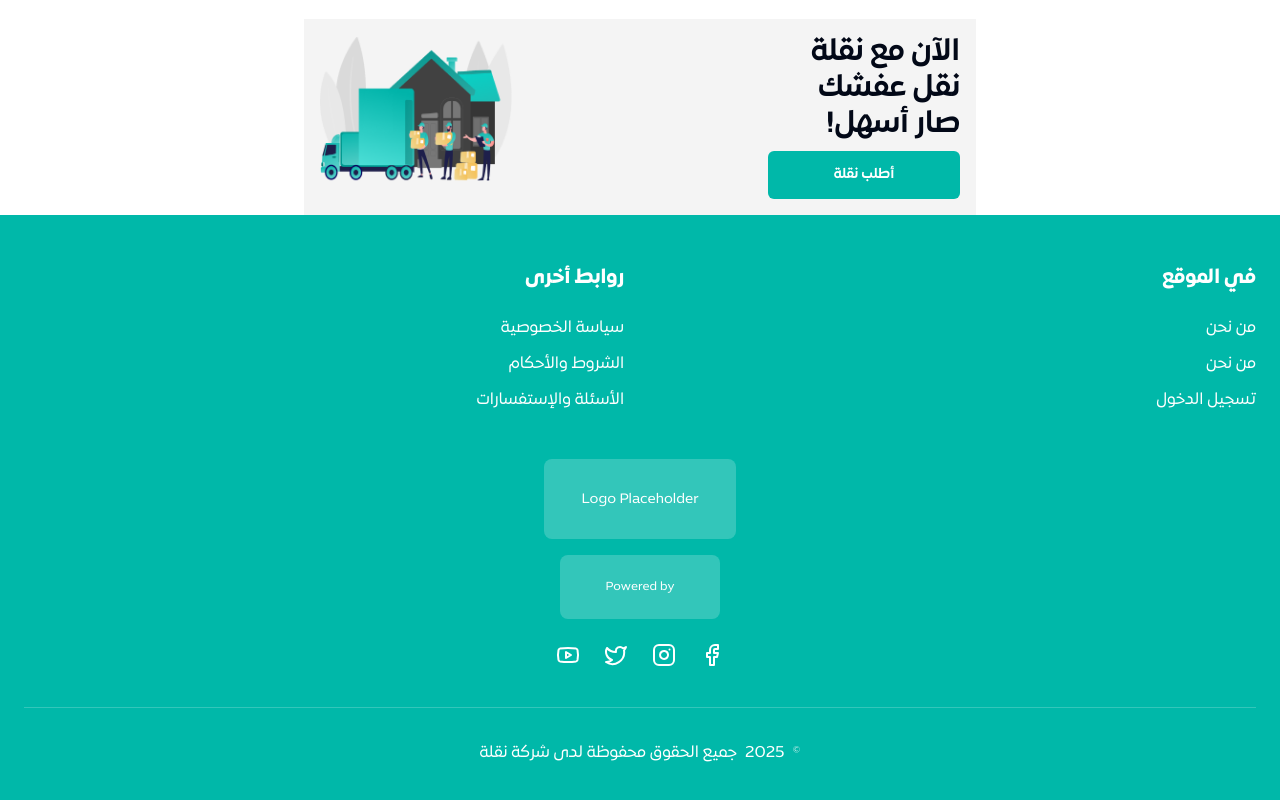
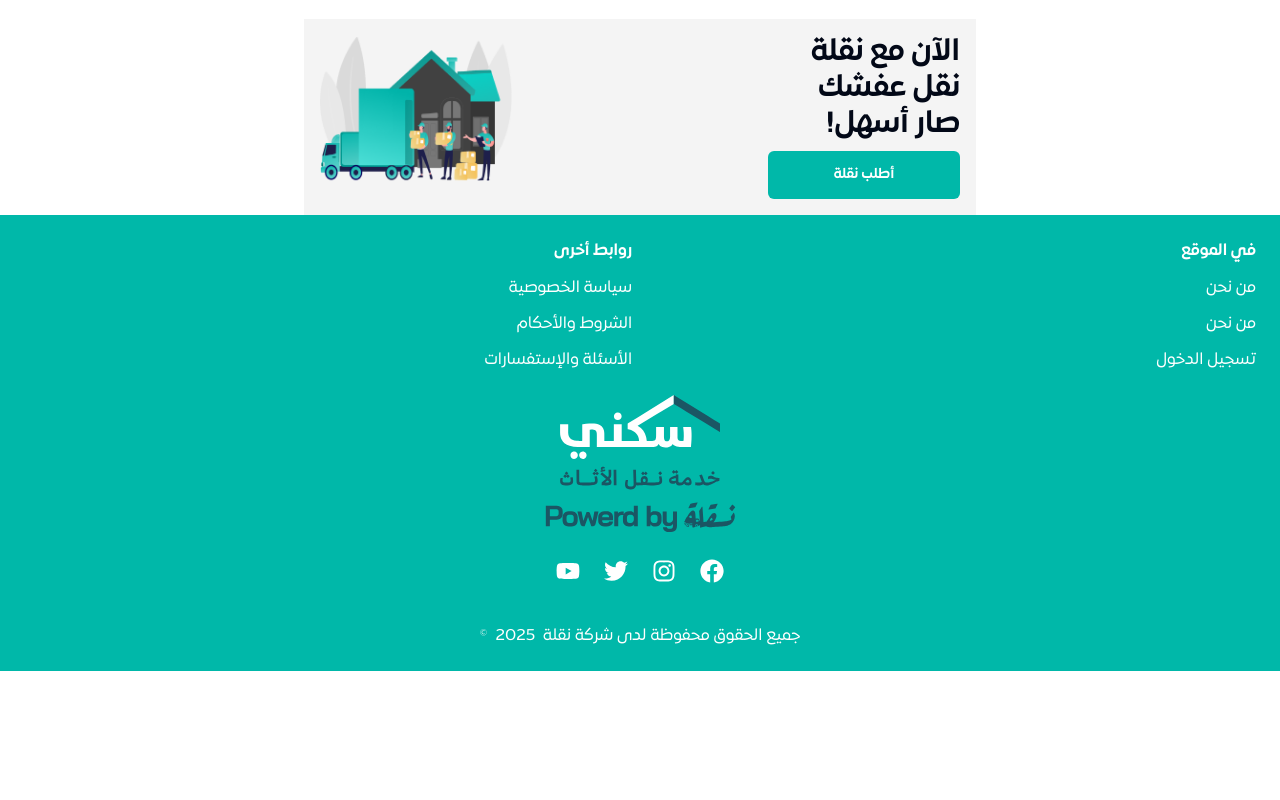
Before and after one commit to AMohamedRaafat/naqlah, a Next.js app: page / in a window 1280 px wide. Shown: the part 2936-3736 px from the top of the page. After the commit the page ends 3607 px from the top, so only its background shows below. Built offline with nearby package versions, Linux system fonts and the light colour scheme; a web font is replaced by a local one.

Commit message:
Replace Lucide icons with react-icons in footer

```diff
--- a/components/footer.tsx
+++ b/components/footer.tsx
@@ -4,7 +4,7 @@ import Image from 'next/image';
 import Link from 'next/link';
 import { useTranslations } from 'next-intl';
 import { useLanguage } from '@/contexts/language-context';
-import { Facebook, Instagram, Twitter, Youtube } from 'lucide-react';
+import { FaFacebook, FaInstagram, FaTwitter, FaYoutube } from 'react-icons/fa';
 
 export default function Footer() {
   const t = useTranslations();
@@ -14,35 +14,13 @@ export default function Footer() {
 
   return (
     <footer className="bg-[#00B8A9] text-white mt-auto font-expo-arabic">
-      <div className="container mx-auto px-6 py-12">
+      <div className="container mx-auto px-6 py-6">
         {/* Top Section - Two Columns */}
-        <div className="grid grid-cols-1 md:grid-cols-2 gap-8 mb-12">
-          {/* Other Links - Right side in RTL */}
-          <div className={isRTL ? 'md:order-2' : 'md:order-1'}>
-            <h3 className="text-xl font-bold mb-6">{t('footer.otherLinks')}</h3>
-            <ul className="space-y-3 text-base">
-              <li>
-                <Link href="/privacy" className="hover:opacity-80 transition-opacity">
-                  {t('footer.privacyPolicy')}
-                </Link>
-              </li>
-              <li>
-                <Link href="/terms" className="hover:opacity-80 transition-opacity">
-                  {t('footer.termsConditions')}
-                </Link>
-              </li>
-              <li>
-                <Link href="/faq" className="hover:opacity-80 transition-opacity">
-                  {t('footer.faq')}
-                </Link>
-              </li>
-            </ul>
-          </div>
-
+        <div className="grid grid-cols-2 md:grid-cols-2 gap-4 mb-6">
           {/* Site Links - Left side in RTL */}
           <div className={isRTL ? 'md:order-1' : 'md:order-2'}>
-            <h3 className="text-xl font-bold mb-6">{t('footer.siteLinks')}</h3>
-            <ul className="space-y-3 text-base">
+            <h3 className="text-[16px] font-semibold mb-3">{t('footer.siteLinks')}</h3>
+            <ul className="space-y-3 text-base text-[12px] font-regular">
               <li>
                 <button
                   onClick={() => {
@@ -72,24 +50,51 @@ export default function Footer() {
               </li>
             </ul>
           </div>
+          {/* Other Links - Right side in RTL */}
+          <div className={isRTL ? 'md:order-2' : 'md:order-1'}>
+            <h3 className="text-[16px] font-semibold mb-3">{t('footer.otherLinks')}</h3>
+            <ul className="space-y-3 text-base text-[12px] font-regular">
+              <li>
+                <Link href="/privacy" className="hover:opacity-80 transition-opacity">
+                  {t('footer.privacyPolicy')}
+                </Link>
+              </li>
+              <li>
+                <Link href="/terms" className="hover:opacity-80 transition-opacity">
+                  {t('footer.termsConditions')}
+                </Link>
+              </li>
+              <li>
+                <Link href="/faq" className="hover:opacity-80 transition-opacity">
+                  {t('footer.faq')}
+                </Link>
+              </li>
+            </ul>
+          </div>
         </div>
 
         {/* Center - Logo and Powered By */}
-        <div className="flex flex-col items-center mb-10">
+        <div className="flex flex-col items-center mb-6">
           {/* Logo Placeholder */}
-          <div className="mb-4">
-            <div className="w-48 h-20 bg-white/20 rounded-lg flex items-center justify-center">
-              {/* Replace this placeholder with your logo */}
-              <span className="text-white text-sm">Logo Placeholder</span>
-            </div>
+          <div className="mb-1">
+            <Image
+              src="/assets/logo.svg"
+              alt={t('footer.companyName')}
+              width={192}
+              height={80}
+              className="w-48 h-24"
+            />
           </div>
 
           {/* Powered By Placeholder */}
           <div className="mb-6">
-            <div className="w-40 h-16 bg-white/20 rounded-lg flex items-center justify-center">
-              {/* Replace this placeholder with your powered by image */}
-              <span className="text-white text-xs">{t('footer.poweredBy')}</span>
-            </div>
+            <Image
+              src="/assets/powerdBy.svg"
+              alt={t('footer.companyName')}
+              width={192}
+              height={40}
+              className="w-48 h-10"
+            />
           </div>
 
           {/* Social Media Icons */}
@@ -100,7 +105,7 @@ export default function Footer() {
               rel="noopener noreferrer"
               className="hover:opacity-80 transition-opacity"
             >
-              <Facebook className="w-6 h-6" />
+              <FaFacebook className="w-6 h-6" />
             </Link>
             <Link
               href="https://instagram.com"
@@ -108,7 +113,7 @@ export default function Footer() {
               rel="noopener noreferrer"
               className="hover:opacity-80 transition-opacity"
             >
-              <Instagram className="w-6 h-6" />
+              <FaInstagram className="w-6 h-6" />
             </Link>
             <Link
               href="https://twitter.com"
@@ -116,7 +121,7 @@ export default function Footer() {
               rel="noopener noreferrer"
               className="hover:opacity-80 transition-opacity"
             >
-              <Twitter className="w-6 h-6" />
+              <FaTwitter className="w-6 h-6" />
             </Link>
             <Link
               href="https://youtube.com"
@@ -124,17 +129,17 @@ export default function Footer() {
               rel="noopener noreferrer"
               className="hover:opacity-80 transition-opacity"
             >
-              <Youtube className="w-6 h-6" />
+              <FaYoutube className="w-6 h-6" />
             </Link>
           </div>
         </div>
 
         {/* Copyright */}
-        <div className="text-center border-t border-white/20 pt-8">
+        <div className="text-center pt-4">
           <p className="text-base flex items-center justify-center gap-2">
+            <span>{t('footer.copyright')}</span>
+            <span>{currentYear}</span>
             <span>©</span>
-            <span>{currentYear}</span>
-            <span>{t('footer.copyright')}</span>
           </p>
         </div>
       </div>
--- a/package.json
+++ b/package.json
@@ -21,6 +21,7 @@
     "next-intl": "^3.23.5",
     "react": "^19.0.0",
     "react-dom": "^19.0.0",
+    "react-icons": "^5.5.0",
     "tailwind-merge": "^2.5.4"
   },
   "devDependencies": {
```
Also changed, not shown: public/assets/powerdBy.svg (added), 1 other file (tests, documents, lock files or other folders).
